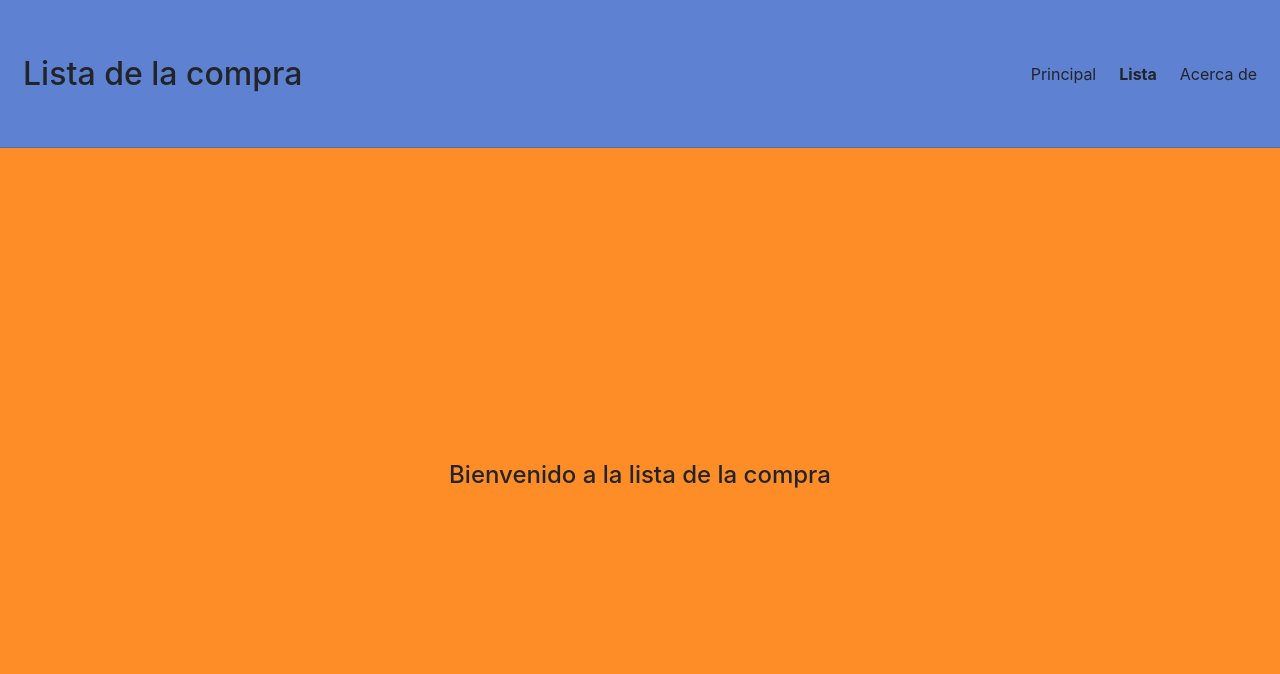
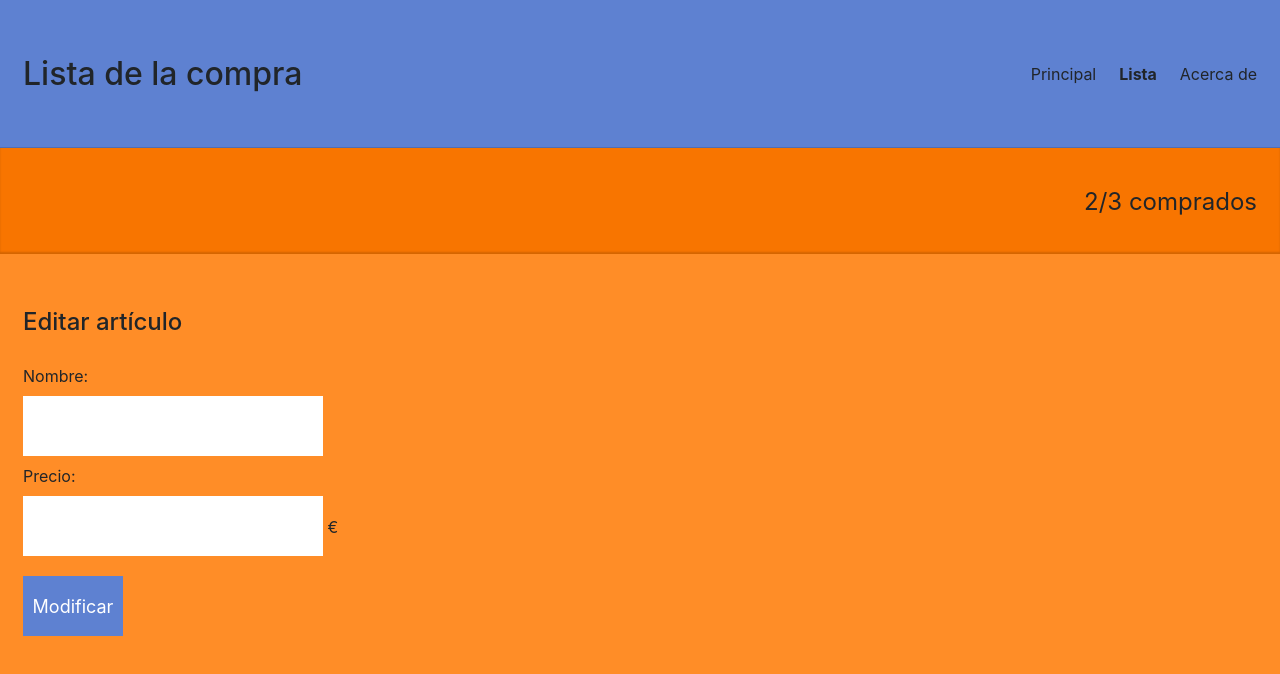
Before and after one commit to raulnu/c2-react-lista-compra, a React (Create React App) app: page /formulario in a window 1280 px wide. Shown: the top 674 px of the page. Built offline with nearby package versions, Linux system fonts and the light colour scheme.

Commit message:
Routing de las distinas páginas en App.js

```diff
--- a/package.json
+++ b/package.json
@@ -8,6 +8,7 @@
     "@testing-library/user-event": "^12.8.3",
     "react": "^17.0.2",
     "react-dom": "^17.0.2",
+    "react-router-dom": "^5.2.0",
     "react-scripts": "4.0.3",
     "web-vitals": "^1.1.2"
   },
--- a/src/App.js
+++ b/src/App.js
@@ -1,11 +1,38 @@
+import {
+  Route,
+  Switch,
+  BrowserRouter as Router,
+  Redirect,
+} from "react-router-dom";
+import { PaginaPrincipal } from "./paginas/PaginaPrincipal";
+import { PaginaLista } from "./paginas/PaginaLista";
+import { PaginaFormulario } from "./paginas/PaginaFormulario";
+import { PaginaAcercaDe } from "./paginas/PaginaAcercaDe";
 import { Cabecera } from "./components/Cabecera";
-import { Principal } from "./components/Principal";
 
 function App() {
   return (
     <>
-      <Cabecera />
-      <Principal />
+      <Router>
+        <Cabecera />
+        <Switch>
+          <Route path="/principal" exact>
+            <PaginaPrincipal />
+          </Route>
+          <Route path="/formulario" exact>
+            <PaginaFormulario />
+          </Route>
+          <Route path="/acerca-de" exact>
+            <PaginaAcercaDe />
+          </Route>
+          <Route path="/lista" exact>
+            <PaginaLista />
+          </Route>
+          <Route path="/" exact>
+            <Redirect to="/principal" />
+          </Route>
+        </Switch>
+      </Router>
     </>
   );
 }
```
Also changed, not shown: 1 other file (tests, documents, lock files or other folders).
